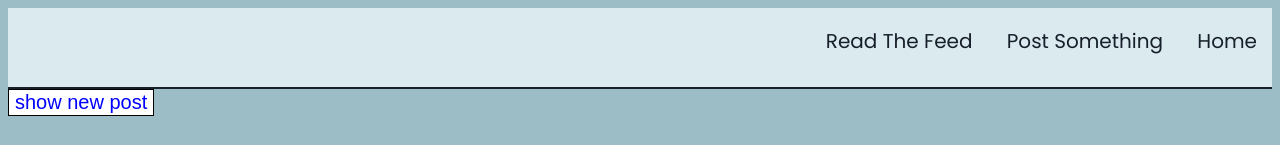
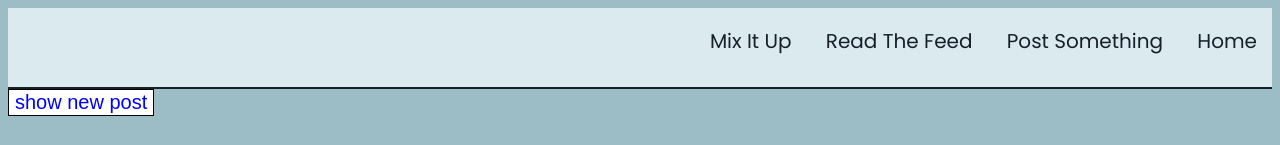
Before and after one commit to girlcodeakl/xero-2020, a website: page public/feed3.html in a window 1280 px wide. Shown: the top 145 px of the page. Drawn offline with nearby package versions, Linux system fonts and the light colour scheme; no server answers.

Commit message:
#59 added new link to navbar
one random post when clicked on... (feed3.html)

```diff
--- a/public/feed3.html
+++ b/public/feed3.html
@@ -20,6 +20,7 @@
 
             <nav>
                 <ul>
+                    <li><a href="feed3.html">mix it up</a></li>
                     <li><a href="feed.html">read the feed</a></li>
                     <li><a href="post.html">post something</a></li>
                     <li><a href="index.html">home</a></li>
```
Also changed, not shown: public/feed.html (+1 -0 lines), public/index.html (+1 -0 lines), public/post.html (+1 -0 lines).
